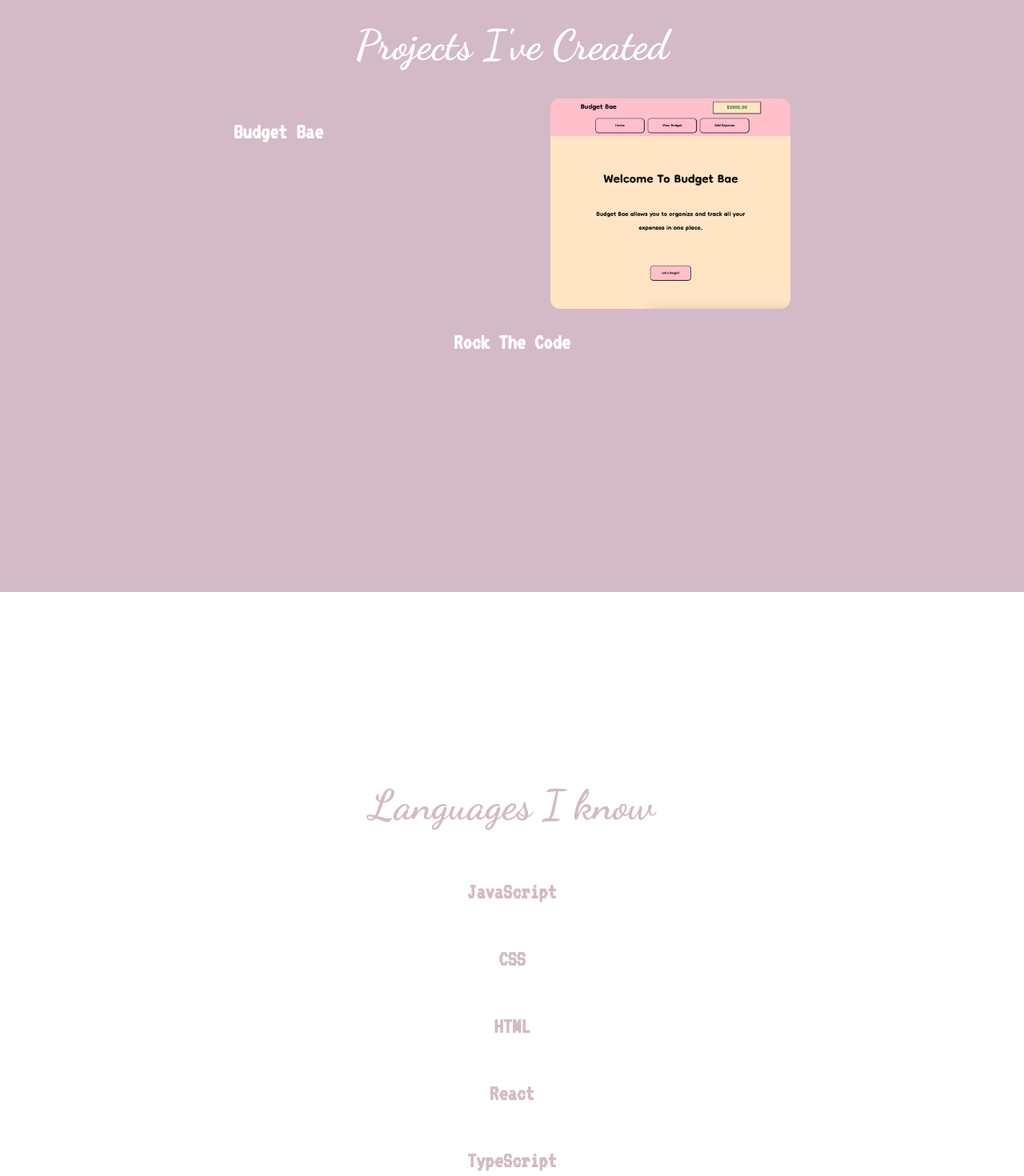
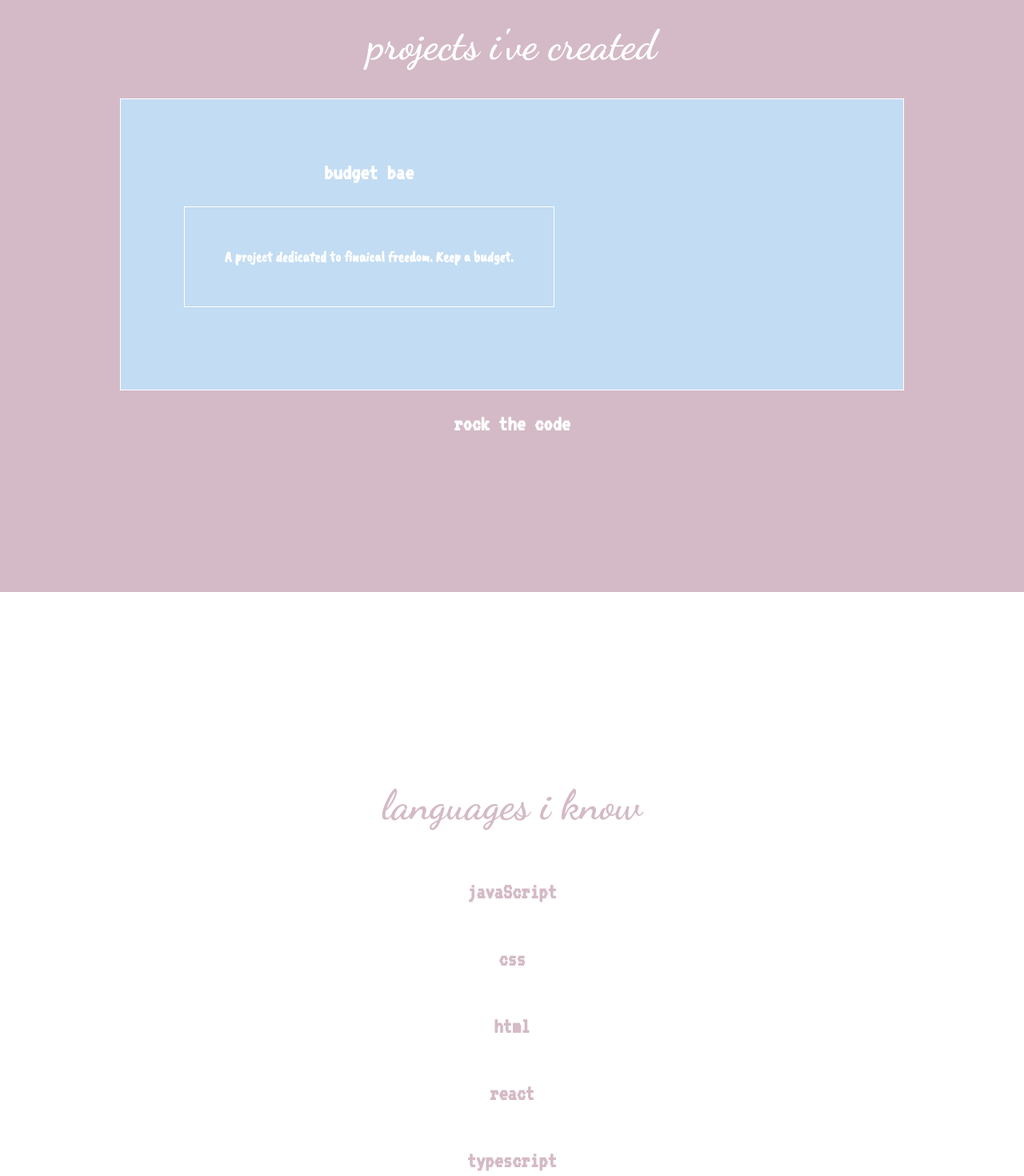
Before and after one commit to TaylorWill94/taylor-will-portfolio-pink, a React (Create React App) app: page / in a window 1280 px wide. Shown: the part 1160-2630 px from the top of the page at 80% size. Built offline with nearby package versions, Linux system fonts and the light colour scheme.

Commit message:
Adds animation

```diff
--- a/src/Components/Languages/Languages.js
+++ b/src/Components/Languages/Languages.js
@@ -3,14 +3,14 @@ import "./Languages.css";
 function Languages() {
   return (
     <div className="languages">
-      <h1 className="lang-title">Languages I know</h1>
-      <h3 className="lang">JavaScript</h3>
-      <h3 className="lang">CSS</h3>
-      <h3 className="lang">HTML</h3>
-      <h3 className="lang">React</h3>
-      <h3 className="lang">TypeScript</h3>
-      <h3 className="lang">SQL</h3>
-      <h3 className="lang">Node.Js</h3>
+      <h1 className="lang-title">languages i know</h1>
+      <h3 className="lang">javaScript</h3>
+      <h3 className="lang">css</h3>
+      <h3 className="lang">html</h3>
+      <h3 className="lang">react</h3>
+      <h3 className="lang">typescript</h3>
+      <h3 className="lang">sql</h3>
+      <h3 className="lang">node.js</h3>
     </div>
   );
 }
--- a/src/Components/Portfolio/Portfolio.css
+++ b/src/Components/Portfolio/Portfolio.css
@@ -1,9 +1,8 @@
 @import url("https://fonts.googleapis.com/css2?family=Dancing+Script:wght@400..700&family=VT323&display=swap");
+@import url("https://fonts.googleapis.com/css2?family=Caveat+Brush&family=Dancing+Script:wght@400..700&family=VT323&display=swap");
 
 @media screen and (min-width: 344px) {
   .Portfolio {
-    /* display: flex;
-    flex-direction: column; */
     align-items: center;
     font-family: "Dancing Script", cursive;
     height: 75vh;
@@ -19,12 +18,21 @@
     color: rgb(234, 101, 181);
   }
 
-  .budget-photo {
-    border-radius: 12px;
+  .proj-desc {
+    font-family: "VT323", monospace;
   }
 
-  .proj-desc {
-    font-family: "VT323", monospace;
+  .budget-photo {
+    -webkit-animation: fadein 5s;
+  }
+
+  @keyframes fadein {
+    from {
+      opacity: 0;
+    }
+    to {
+      opacity: 1;
+    }
   }
 }
 
@@ -39,13 +47,19 @@
 }
 
 @media screen and (min-width: 798px) {
-  /* .Portfolio {
-    color: yellow;
-  } */
   .budget-bae-sec {
     display: flex;
     flex-direction: row;
     justify-content: space-around;
+    background: #c2dcf3;
+    padding: 50px;
+    border: 1px solid white;
+  }
+
+  .budget-desc {
+    font-family: "Caveat Brush", cursive;
+    border: 1px solid white;
+    padding: 50px;
   }
 }
 
--- a/src/Components/Portfolio/Portfolio.js
+++ b/src/Components/Portfolio/Portfolio.js
@@ -4,7 +4,7 @@ import budget from "../Images/budget.png";
 function Portfolio() {
   return (
     <div className="Portfolio">
-      <h1 className="project-title">Projects I've Created</h1>
+      <h1 className="project-title">projects i've created</h1>
 
       <div className="budget-bae-sec">
         <a
@@ -13,7 +13,10 @@ function Portfolio() {
           rel="noreferrer"
           alt="budget-bae"
         >
-          <h3 className="proj-desc">Budget Bae</h3>
+          <h3 className="proj-desc">budget bae</h3>
+          <h3 className="budget-desc">
+            A project dedicated to finaical freedom. Keep a budget.
+          </h3>
         </a>
 
         <img
@@ -29,7 +32,7 @@ function Portfolio() {
         rel="noreferrer"
         alt="rock-the-code"
       >
-        <h3 className="proj-desc">Rock The Code</h3>
+        <h3 className="proj-desc">rock the code</h3>
       </a>
     </div>
   );
```
